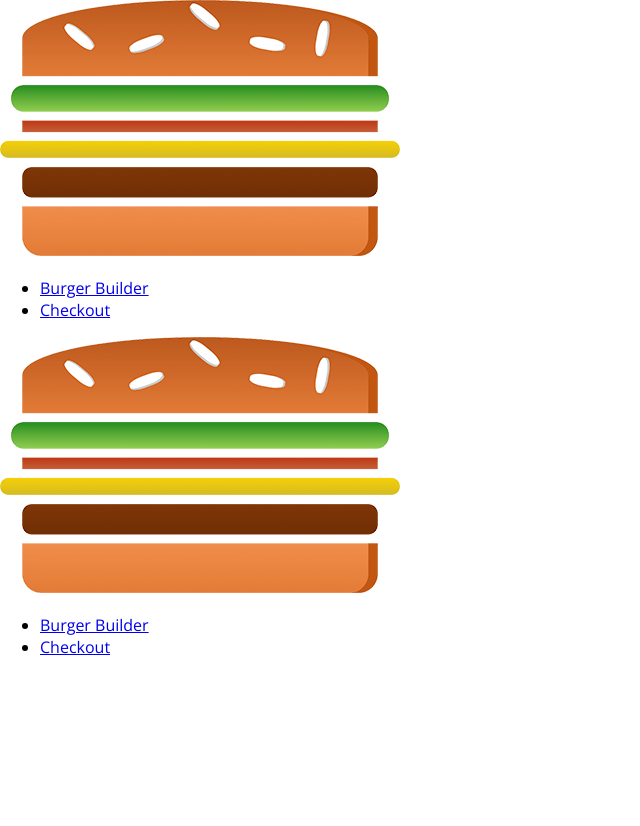
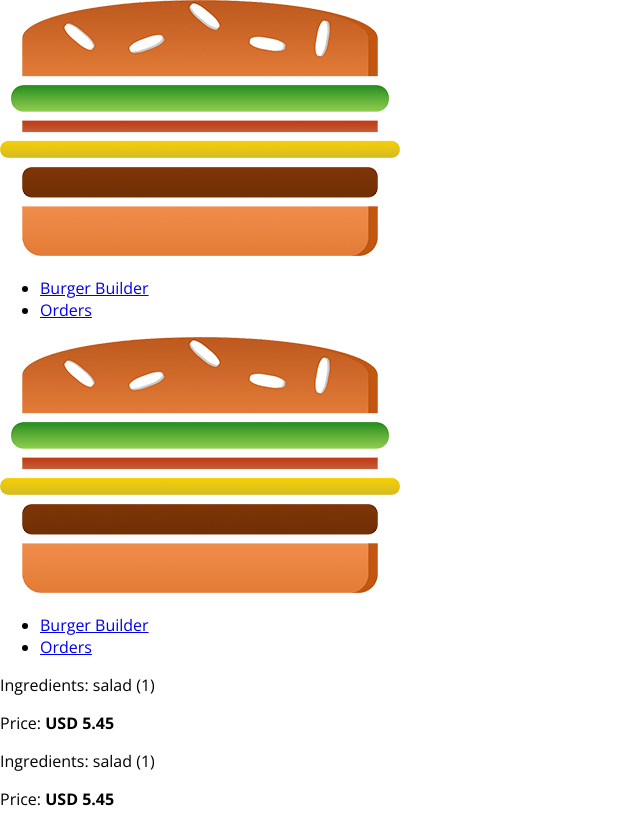
Before and after one commit to JBeCast/mcking-burrgerz, a React (Create React App) app: page /orders in a window 1280 px wide. Shown: the whole page, without its empty margins (0-640 px from the left). Before the commit the page ends 800 px from the top, so only its background shows below. Built offline with nearby package versions, Linux system fonts and the light colour scheme.

Commit message:
Added route to orders. Changed links in NavigationItems to / and /orders. Changed anchors in NavigationItem to NavLink.

```diff
--- a/src/App.js
+++ b/src/App.js
@@ -3,6 +3,7 @@
 import BurgerBuilder from './containers/BurgerBuilder/BurgerBuilder';
 import Checkout from './containers/Checkout/Checkout';
 import { Route, Switch } from 'react-router-dom';
+import Orders from './containers/Orders/Orders';
 
 class App extends Component {
   render() {
@@ -11,6 +12,7 @@
         <Layout>
           <Switch>
             <Route path="/checkout" component={Checkout} />
+            <Route path="/orders" component={Orders} />
             <Route path="/" exact component={BurgerBuilder} />
           </Switch>
         </Layout>
--- a/src/components/Navigation/NavigationItems/NavigationItem/NavigationItem.js
+++ b/src/components/Navigation/NavigationItems/NavigationItem/NavigationItem.js
@@ -1,13 +1,11 @@
 import React from 'react'
 import classes from './NavigationItem.css'
+import { NavLink } from 'react-router-dom';
 
 const navigationItem = props => {
   return (
     <li className={classes.NavigationItem}>
-      <a
-        href={props.link}
-        className={props.active ? classes.active : null}
-      >{props.children}</a>
+      <NavLink to={props.link} activeClassName={classes.active} exact={props.exact}>{props.children}</NavLink>
     </li>
   )
 }
--- a/src/components/Navigation/NavigationItems/NavigationItems.js
+++ b/src/components/Navigation/NavigationItems/NavigationItems.js
@@ -5,8 +5,8 @@
 const navigationItems = props => {
   return (
     <ul className={classes.NavigationItems}>
-      <NavigationItem link="/" active>Burger Builder</NavigationItem>
-      <NavigationItem link="/">Checkout</NavigationItem>
+      <NavigationItem link="/" exact>Burger Builder</NavigationItem>
+      <NavigationItem link="/orders">Orders</NavigationItem>
     </ul>
   )
 }
```
